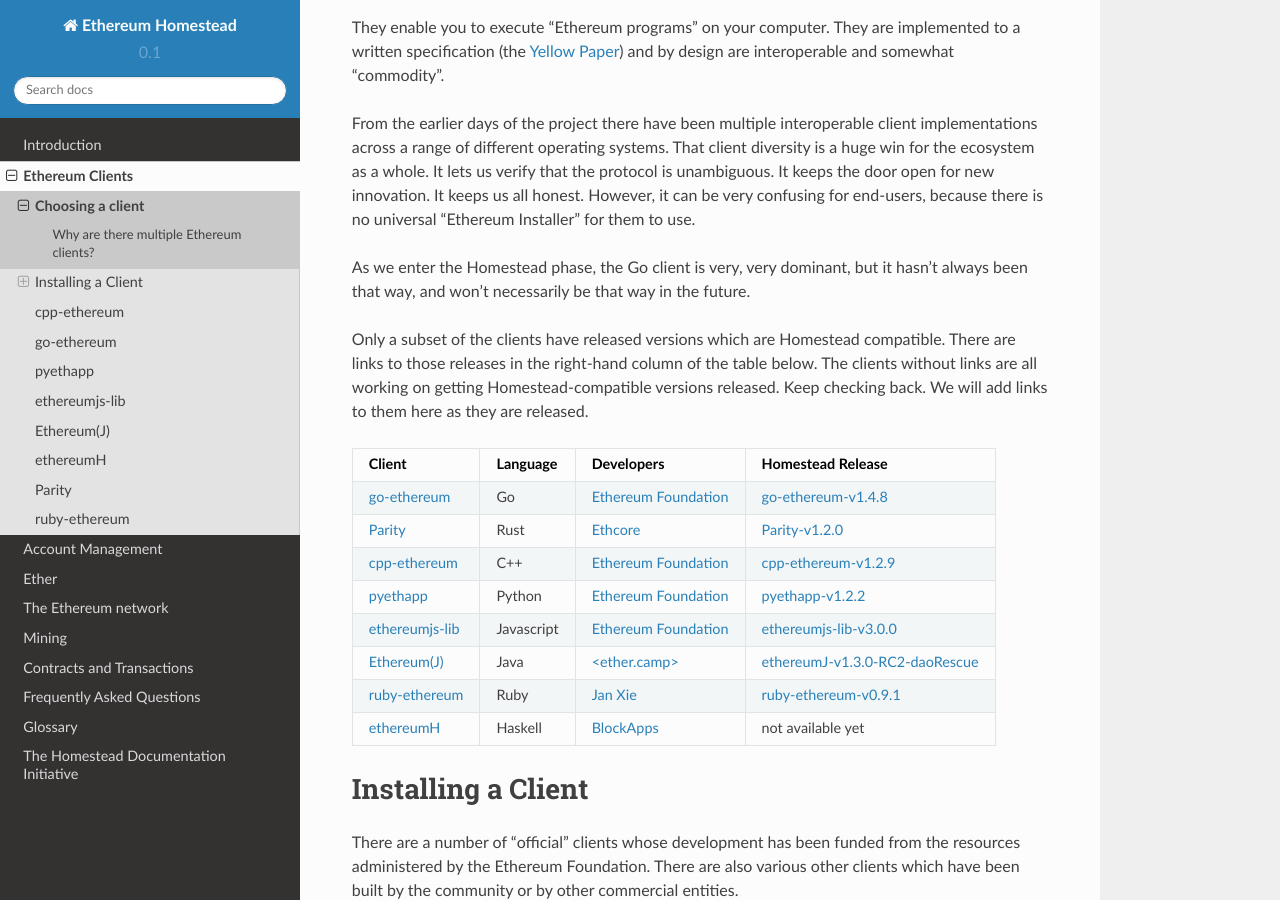
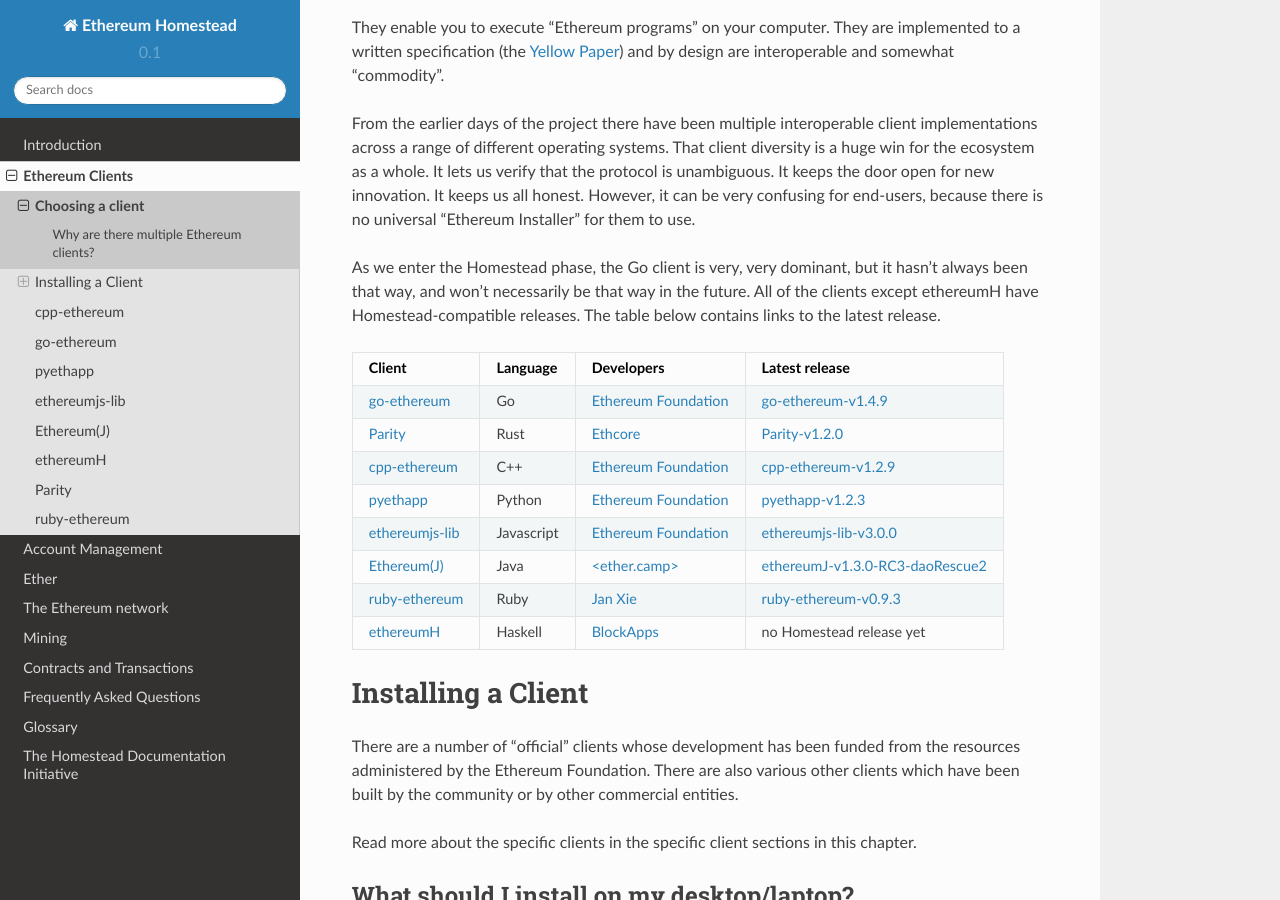
Before and after one commit to ethereum/homestead-guide, a Sphinx documentation site: the page built from source/ethereum-clients/choosing-a-client.rst, in a window 1280 px wide and 900 px high, scrolled down 248 px. Built offline with Sphinx 7.4.7 and the Read the Docs theme 2.0.0, drawn with Linux system fonts in a browser that asks for light colours.

Commit message:
Updated client release links

```diff
--- a/source/ethereum-clients/choosing-a-client.rst
+++ b/source/ethereum-clients/choosing-a-client.rst
@@ -25,33 +25,28 @@
 
 As we enter the Homestead phase, the Go client is very, very dominant, but
 it hasn't always been that way, and won't necessarily be that way in the
-future.
+future.   All of the clients except ethereumH have Homestead-compatible
+releases.  The table below contains links to the latest release.
 
-Only a subset of the clients have released versions which are Homestead
-compatible.  There are links to those releases in the right-hand column of
-the table below.   The clients without links are all working on getting
-Homestead-compatible versions released.   Keep checking back.   We will
-add links to them here as they are released.
-
-+------------------------+------------+------------------------+-----------------------------------+
-| Client                 | Language   | Developers             | Homestead Release                 |
-+========================+============+========================+===================================+
-| :ref:`go-ethereum`     | Go         | `Ethereum Foundation`_ | `go-ethereum-v1.4.8`_             |
-+------------------------+------------+------------------------+-----------------------------------+
-| :ref:`Parity`          | Rust       | `Ethcore`_             | `Parity-v1.2.0`_                  |
-+------------------------+------------+------------------------+-----------------------------------+
-| :ref:`cpp-ethereum`    | C++        | `Ethereum Foundation`_ | `cpp-ethereum-v1.2.9`_            |
-+------------------------+------------+------------------------+-----------------------------------+
-| :ref:`pyethapp`        | Python     | `Ethereum Foundation`_ | `pyethapp-v1.2.2`_                |
-+------------------------+------------+------------------------+-----------------------------------+
-| :ref:`ethereumjs-lib`  | Javascript | `Ethereum Foundation`_ | `ethereumjs-lib-v3.0.0`_          |
-+------------------------+------------+------------------------+-----------------------------------+
-| :ref:`Ethereum\(J\)`   | Java       | `\<ether.camp\>`_      | `ethereumJ-v1.3.0-RC2-daoRescue`_ |
-+------------------------+------------+------------------------+-----------------------------------+
-| :ref:`ruby-ethereum`   | Ruby       | `Jan Xie`_             | `ruby-ethereum-v0.9.1`_           |
-+------------------------+------------+------------------------+-----------------------------------+
-| :ref:`ethereumH`       | Haskell    | `BlockApps`_           | not available yet                 |
-+------------------------+------------+------------------------+-----------------------------------+
++------------------------+------------+------------------------+------------------------------------+
+| Client                 | Language   | Developers             | Latest release                     |
++========================+============+========================+====================================+
+| :ref:`go-ethereum`     | Go         | `Ethereum Foundation`_ | `go-ethereum-v1.4.9`_              |
++------------------------+------------+------------------------+------------------------------------+
+| :ref:`Parity`          | Rust       | `Ethcore`_             | `Parity-v1.2.0`_                   |
++------------------------+------------+------------------------+------------------------------------+
+| :ref:`cpp-ethereum`    | C++        | `Ethereum Foundation`_ | `cpp-ethereum-v1.2.9`_             |
++------------------------+------------+------------------------+------------------------------------+
+| :ref:`pyethapp`        | Python     | `Ethereum Foundation`_ | `pyethapp-v1.2.3`_                 |
++------------------------+------------+------------------------+------------------------------------+
+| :ref:`ethereumjs-lib`  | Javascript | `Ethereum Foundation`_ | `ethereumjs-lib-v3.0.0`_           |
++------------------------+------------+------------------------+------------------------------------+
+| :ref:`Ethereum\(J\)`   | Java       | `\<ether.camp\>`_      | `ethereumJ-v1.3.0-RC3-daoRescue2`_ |
++------------------------+------------+------------------------+------------------------------------+
+| :ref:`ruby-ethereum`   | Ruby       | `Jan Xie`_             | `ruby-ethereum-v0.9.3`_            |
++------------------------+------------+------------------------+------------------------------------+
+| :ref:`ethereumH`       | Haskell    | `BlockApps`_           | no Homestead release yet           |
++------------------------+------------+------------------------+------------------------------------+
 
 .. _Ethereum Foundation: https://ethereum.org/foundation
 .. _\<ether.camp\>: http://www.ether.camp
@@ -59,13 +54,13 @@
 .. _Ethcore: https://ethcore.io/
 .. _Jan Xie: https://github.com/janx/
 
-.. _go-ethereum-v1.4.8: https://github.com/ethereum/go-ethereum/releases/tag/v1.4.8
+.. _go-ethereum-v1.4.9: https://github.com/ethereum/go-ethereum/releases/tag/v1.4.9
 .. _cpp-ethereum-v1.2.9: https://github.com/ethereum/webthree-umbrella/releases/tag/v1.2.9
 .. _ethereumjs-lib-v3.0.0: https://github.com/ethereumjs/ethereumjs-lib/releases/tag/v3.0.0
-.. _ethereumJ-v1.3.0-RC2-daoRescue: https://github.com/ethereum/ethereumj/releases/tag/1.3.0-RC2-daoRescue
+.. _ethereumJ-v1.3.0-RC3-daoRescue2: https://github.com/ethereum/ethereumj/releases/tag/1.3.0-RC3-daoRescue2
 .. _Parity-v1.2.0: https://github.com/ethcore/parity/releases/tag/v1.2.0
-.. _pyethapp-v1.2.2: https://github.com/ethereum/pyethapp/releases/tag/v1.2.2
-.. _ruby-ethereum-v0.9.1: https://rubygems.org/gems/ruby-ethereum/versions/0.9.1
+.. _pyethapp-v1.2.3: https://github.com/ethereum/pyethapp/releases/tag/v1.2.3
+.. _ruby-ethereum-v0.9.3: https://rubygems.org/gems/ruby-ethereum/versions/0.9.3
 
 ********************************************************************************
 Installing a Client
```
